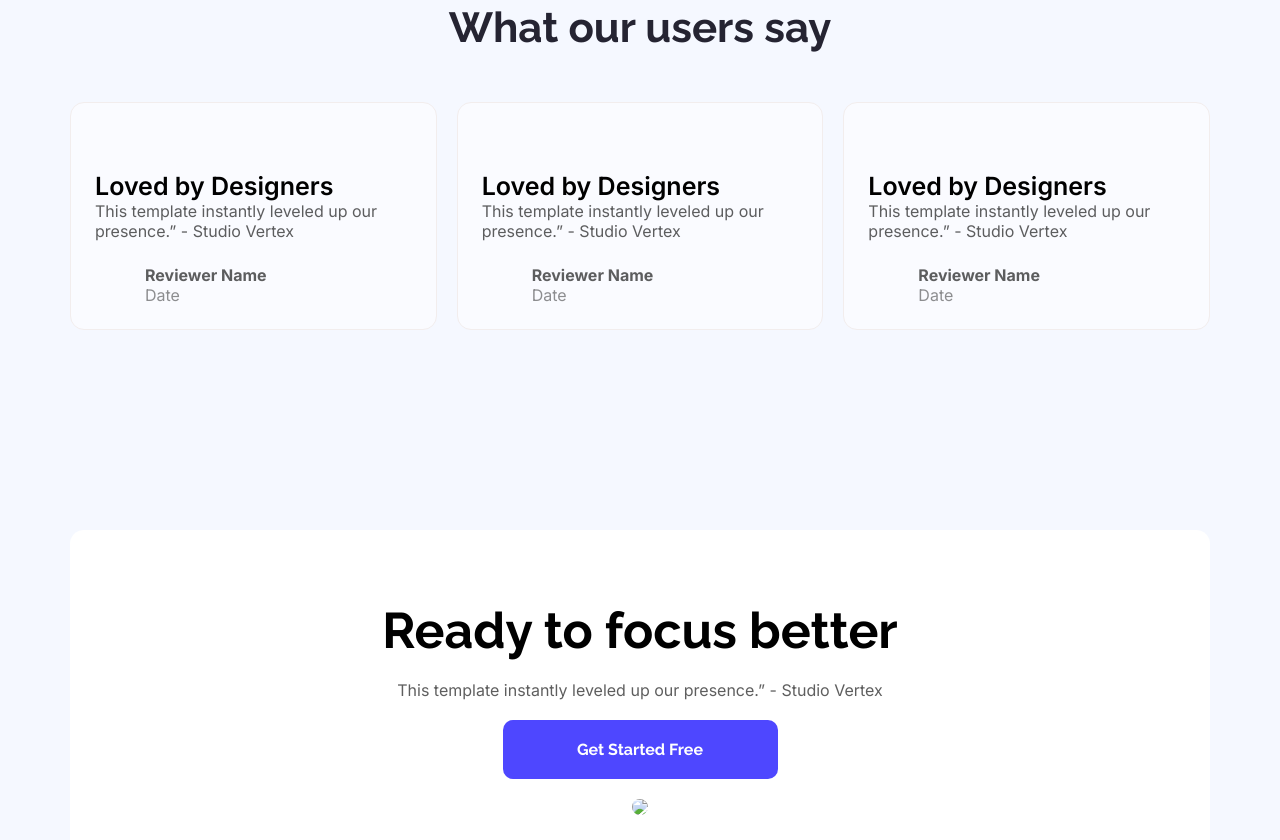
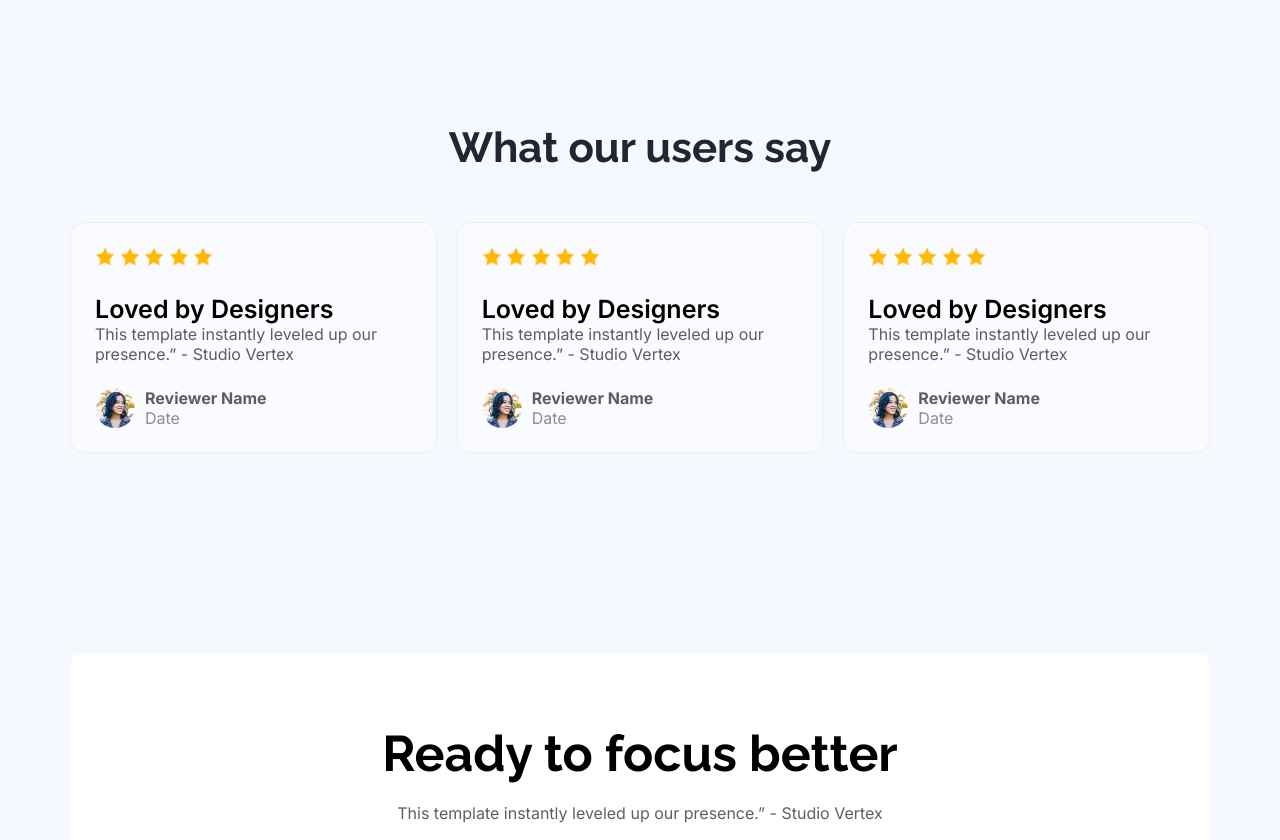
Before and after one commit to dev-DorMammun/phero-assignment-01, a plain HTML site: page index.html in a window 1280 px wide. Shown: the part 1923-2763 px from the top of the page. Drawn offline with Linux system fonts and the light colour scheme; the site is published under a folder, as on GitHub Pages, so addresses that start at the root find nothing.

Commit message:
made minor changes

```diff
--- a/index.html
+++ b/index.html
@@ -34,7 +34,7 @@
         <div class="btn">Launch Live Preview</div>
       </div>
       <div>
-        <img src="/Assets/wc-mini.png" alt="" class="action-right" />
+        <img src="./Assets/wc-mini.png" alt="" class="action-right" />
       </div>
     </section>
     <section class="user-container section">
@@ -61,11 +61,11 @@
       <div class="review-card-container">
         <div class="review-card">
           <div class="stars">
-            <img src="/Assets/icon-star.png" alt="" width="20px" />
-            <img src="/Assets/icon-star.png" alt="" width="20px" />
-            <img src="/Assets/icon-star.png" alt="" width="20px" />
-            <img src="/Assets/icon-star.png" alt="" width="20px" />
-            <img src="/Assets/icon-star.png" alt="" width="20px" />
+            <img src="./Assets/icon-star.png" alt="" width="20px" />
+            <img src="./Assets/icon-star.png" alt="" width="20px" />
+            <img src="./Assets/icon-star.png" alt="" width="20px" />
+            <img src="./Assets/icon-star.png" alt="" width="20px" />
+            <img src="./Assets/icon-star.png" alt="" width="20px" />
           </div>
           <div class="review-text">
             <div class="review-text-1">Loved by Designers</div>
@@ -74,7 +74,7 @@
             </div>
           </div>
           <div class="reviewer">
-            <img src="/Assets/avatar.png" alt="" id="avatar" />
+            <img src="./Assets/avatar.png" alt="" id="avatar" />
             <div class="reviewer-text">
               <div class="reviewer-name">Reviewer Name</div>
               <div class="date">Date</div>
@@ -83,11 +83,11 @@
         </div>
         <div class="review-card">
           <div class="stars">
-            <img src="/Assets/icon-star.png" alt="" width="20px" />
-            <img src="/Assets/icon-star.png" alt="" width="20px" />
-            <img src="/Assets/icon-star.png" alt="" width="20px" />
-            <img src="/Assets/icon-star.png" alt="" width="20px" />
-            <img src="/Assets/icon-star.png" alt="" width="20px" />
+            <img src="./Assets/icon-star.png" alt="" width="20px" />
+            <img src="./Assets/icon-star.png" alt="" width="20px" />
+            <img src="./Assets/icon-star.png" alt="" width="20px" />
+            <img src="./Assets/icon-star.png" alt="" width="20px" />
+            <img src="./Assets/icon-star.png" alt="" width="20px" />
           </div>
           <div class="review-text">
             <div class="review-text-1">Loved by Designers</div>
@@ -96,7 +96,7 @@
             </div>
           </div>
           <div class="reviewer">
-            <img src="/Assets/avatar.png" alt="" id="avatar" />
+            <img src="./Assets/avatar.png" alt="" id="avatar" />
             <div class="reviewer-text">
               <div class="reviewer-name">Reviewer Name</div>
               <div class="date">Date</div>
@@ -105,11 +105,11 @@
         </div>
         <div class="review-card">
           <div class="stars">
-            <img src="/Assets/icon-star.png" alt="" width="20px" />
-            <img src="/Assets/icon-star.png" alt="" width="20px" />
-            <img src="/Assets/icon-star.png" alt="" width="20px" />
-            <img src="/Assets/icon-star.png" alt="" width="20px" />
-            <img src="/Assets/icon-star.png" alt="" width="20px" />
+            <img src="./Assets/icon-star.png" alt="" width="20px" />
+            <img src="./Assets/icon-star.png" alt="" width="20px" />
+            <img src="./Assets/icon-star.png" alt="" width="20px" />
+            <img src="./Assets/icon-star.png" alt="" width="20px" />
+            <img src="./Assets/icon-star.png" alt="" width="20px" />
           </div>
           <div class="review-text">
             <div class="review-text-1">Loved by Designers</div>
@@ -118,7 +118,7 @@
             </div>
           </div>
           <div class="reviewer">
-            <img src="/Assets/avatar.png" alt="" id="avatar" />
+            <img src="./Assets/avatar.png" alt="" id="avatar" />
             <div class="reviewer-text">
               <div class="reviewer-name">Reviewer Name</div>
               <div class="date">Date</div>
@@ -135,7 +135,7 @@
         </div>
         <div class="btn">Get Started Free</div>
         <div>
-          <img src="/Assets/wc-big.png" class="focus-image" />
+          <img src="./Assets/wc-big.png" class="focus-image" />
         </div>
       </div>
     </section>
--- a/style.css
+++ b/style.css
@@ -3,7 +3,7 @@ body {
   background-color: #f5f8ff;
 }
 header {
-  background: url(/Assets/Hero-bg.png);
+  background: url(./Assets/Hero-bg.png);
   background-repeat: no-repeat;
   background-size: cover;
   margin-bottom: 200px;
```
